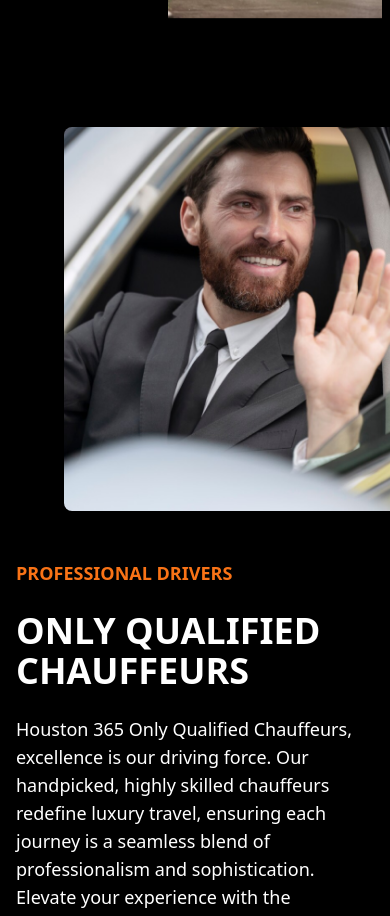
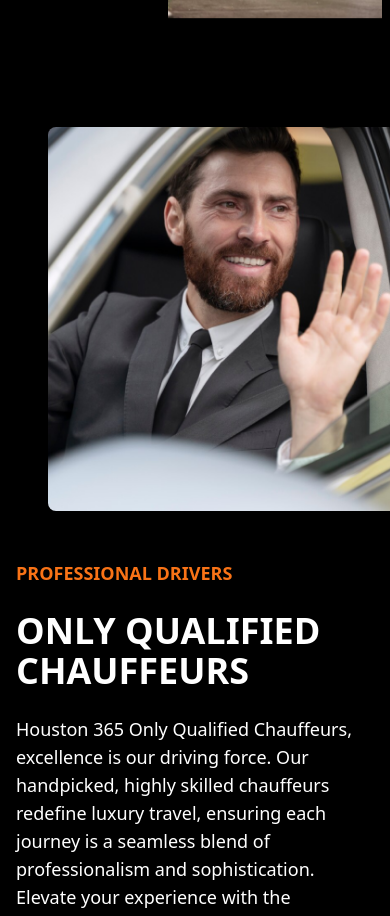
Before and after one commit to jawad114/Houston, a React (Create React App) app: page /about in a window 390 px wide. Shown: the part 1741-2657 px from the top of the page. Built offline with nearby package versions, Linux system fonts and the light colour scheme.

Commit message:
health and saftey and contact us  Responsiveness Done

```diff
--- a/src/pages/About.tsx
+++ b/src/pages/About.tsx
@@ -82,13 +82,12 @@ const AboutUs = () => {
         {/* Left Section */}
         <div className="flex flex-col justify-center space-y-6 sm:text-center sm:mr-48 hidden lg:flex">
   <span className="text-orange-500 font-semibold text-lg uppercase">Who We Are</span>
-  <h2 className="text-6xl text-white font-bold">We are committed to excellence</h2>
-  <p className="text-gray-300 text-lg ">
+  <h2 className="text-6xl text-white font-bold text-left">We are committed to excellence</h2>
+  <p className="text-gray-300 text-lg text-left ">
     With years of experience, we have been providing top-notch services
     to our clients. We pride ourselves on delivering quality and exceeding
-    expectations in every project. <br />
+    expectations in every project.
     With years of experience, we have been providing top-notch services to our clients. We pride ourselves on delivering quality and exceeding expectations in every project.
-    <br />
     With years of experience, we have been providing top-notch services to our clients. We pride ourselves on delivering quality and exceeding expectations in every project.
   </p>
 </div>
@@ -199,7 +198,7 @@ const AboutUs = () => {
           <img
             src={boyImage}
             alt="Section Image"
-            className="w-1/1 h-96 px-18 object-cover rounded-lg ml-12 shadow-lg"
+            className="w-1/1 h-96 px-18 object-cover rounded-lg ml-8 shadow-lg"
           />
         </div>
 
```
